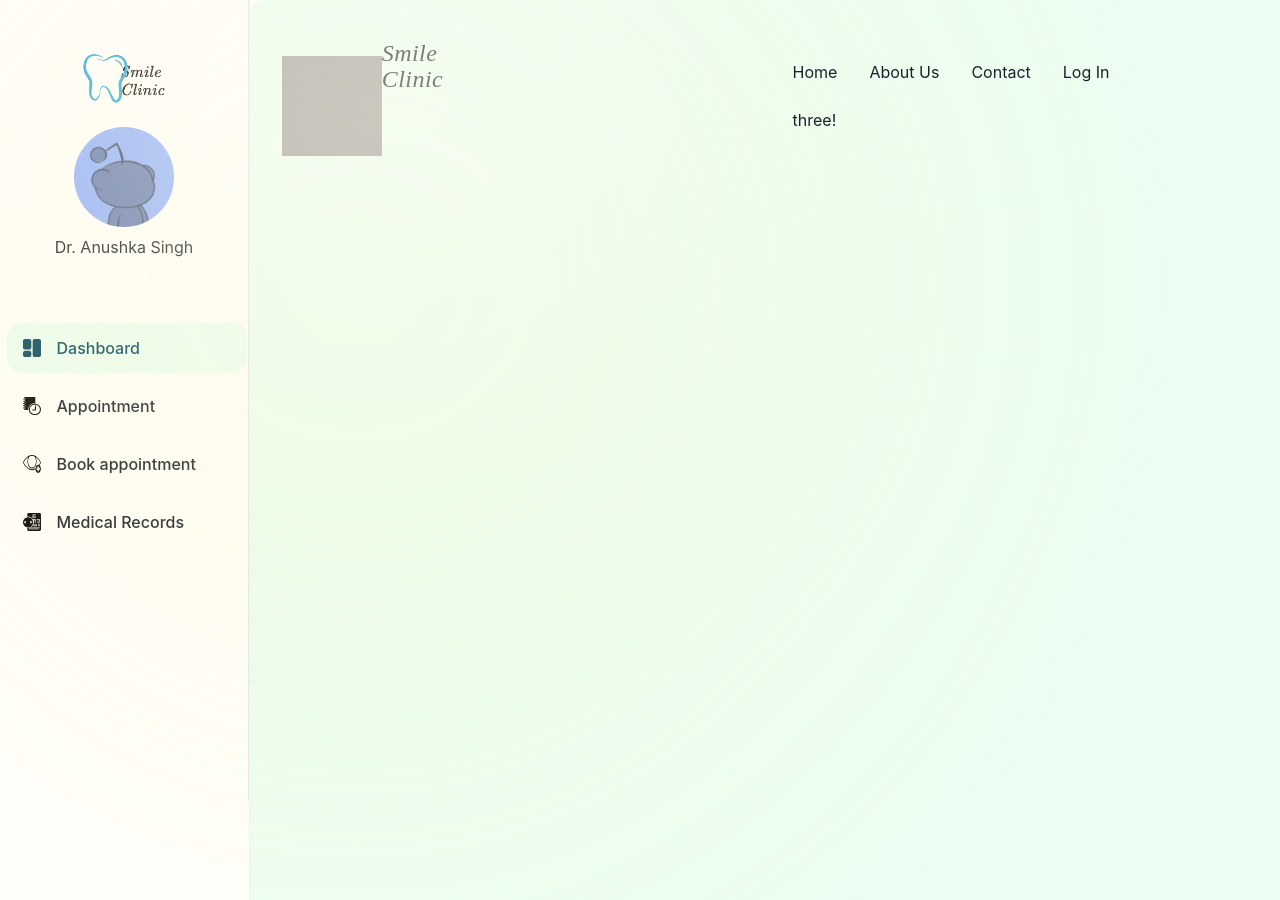
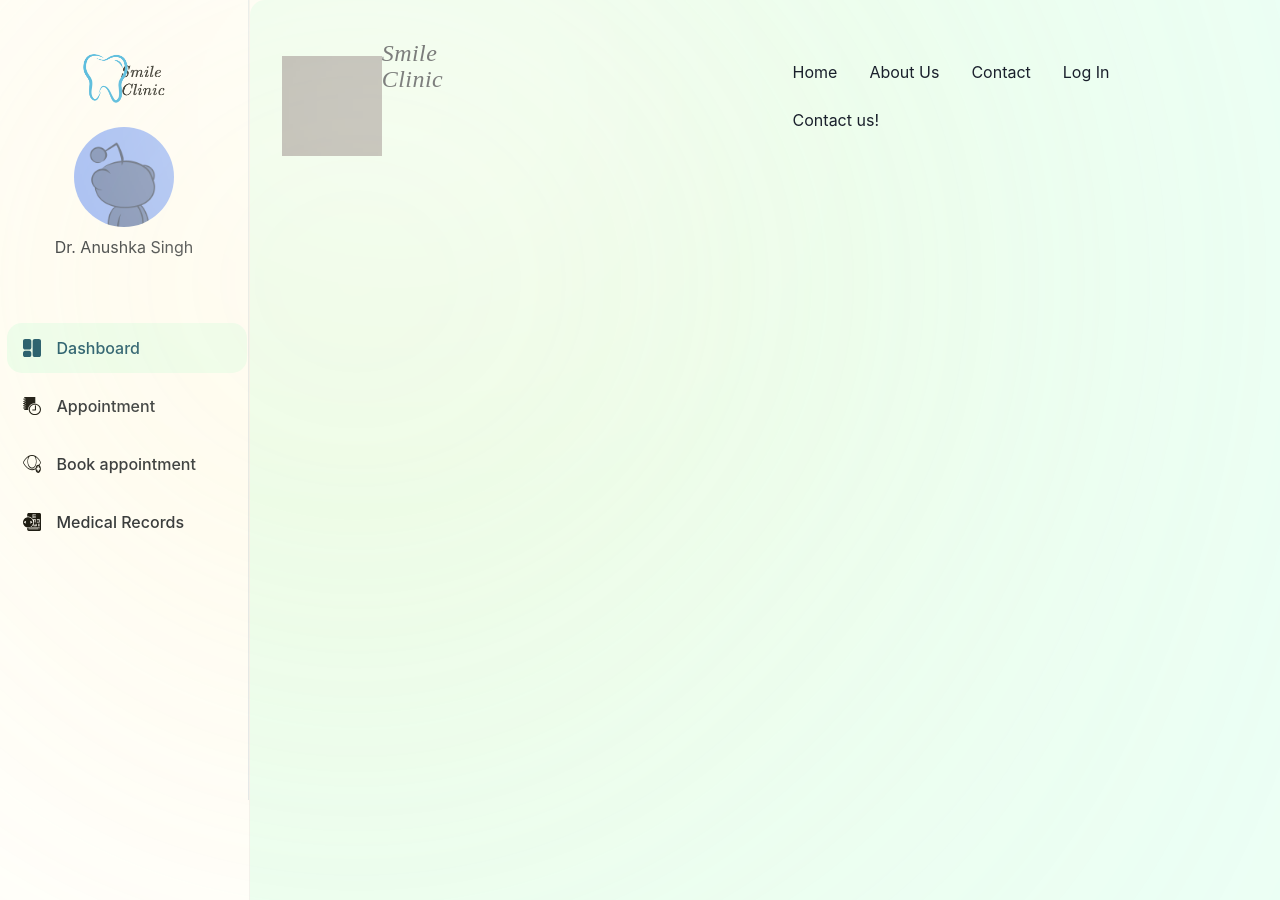
Before and after one commit to Smile-T1/smile-frontend, a React (Vite) app: page / in a window 1280 px wide. Both pictures are taken after a click on the tab "Contact". Built offline with nearby package versions, Linux system fonts and the light colour scheme; grey boxes are pictures that could not be loaded.

Commit message:
Update Home.jsx

```diff
--- a/src/Pages/Home/Home.jsx
+++ b/src/Pages/Home/Home.jsx
@@ -17,8 +17,8 @@ function Home() {
        {activeTab === 'about' &&
       <div className='about-waves'>
       <img src={waves} alt="background" /> </div> }
-      {activeTab === 'home' && <div className='eclipsehome1'></div>}
-      {activeTab === 'home' && <div className='eclipsehome2'></div>}
+{ (activeTab === 'home' || activeTab === 'contact') && <div className='eclipsehome1'></div> }
+{(activeTab === 'home' || activeTab==='contact') && <div className='eclipsehome2'></div>}
       <div className={`upper-rectangle ${activeTab}`}>
 
         <div className='logo'>
@@ -83,7 +83,7 @@ function Home() {
 </div>
     </TabPanel>
     <TabPanel>
-      <p>three!</p>
+      <p>Contact us!</p>
     </TabPanel>
 
   </TabPanels>
```
